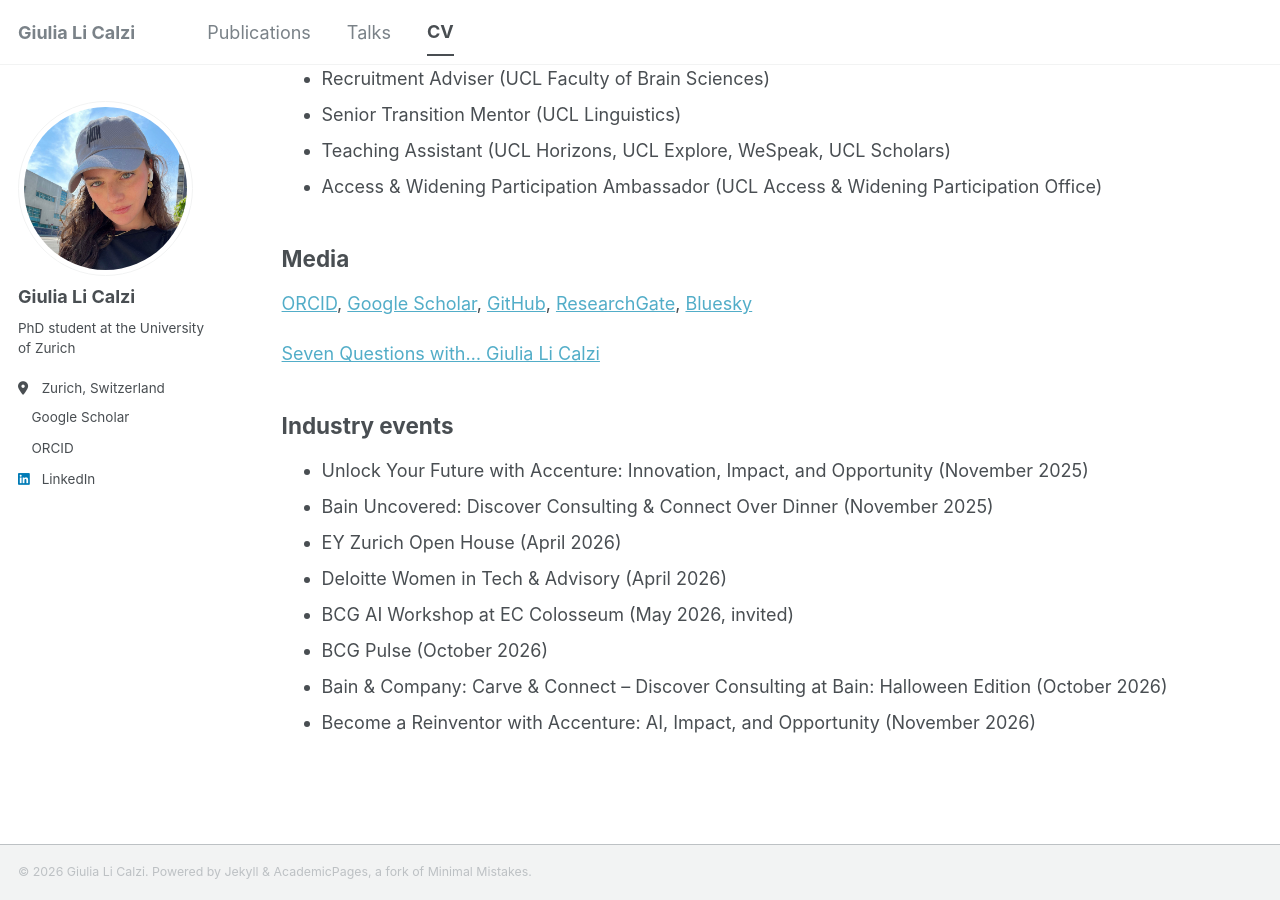
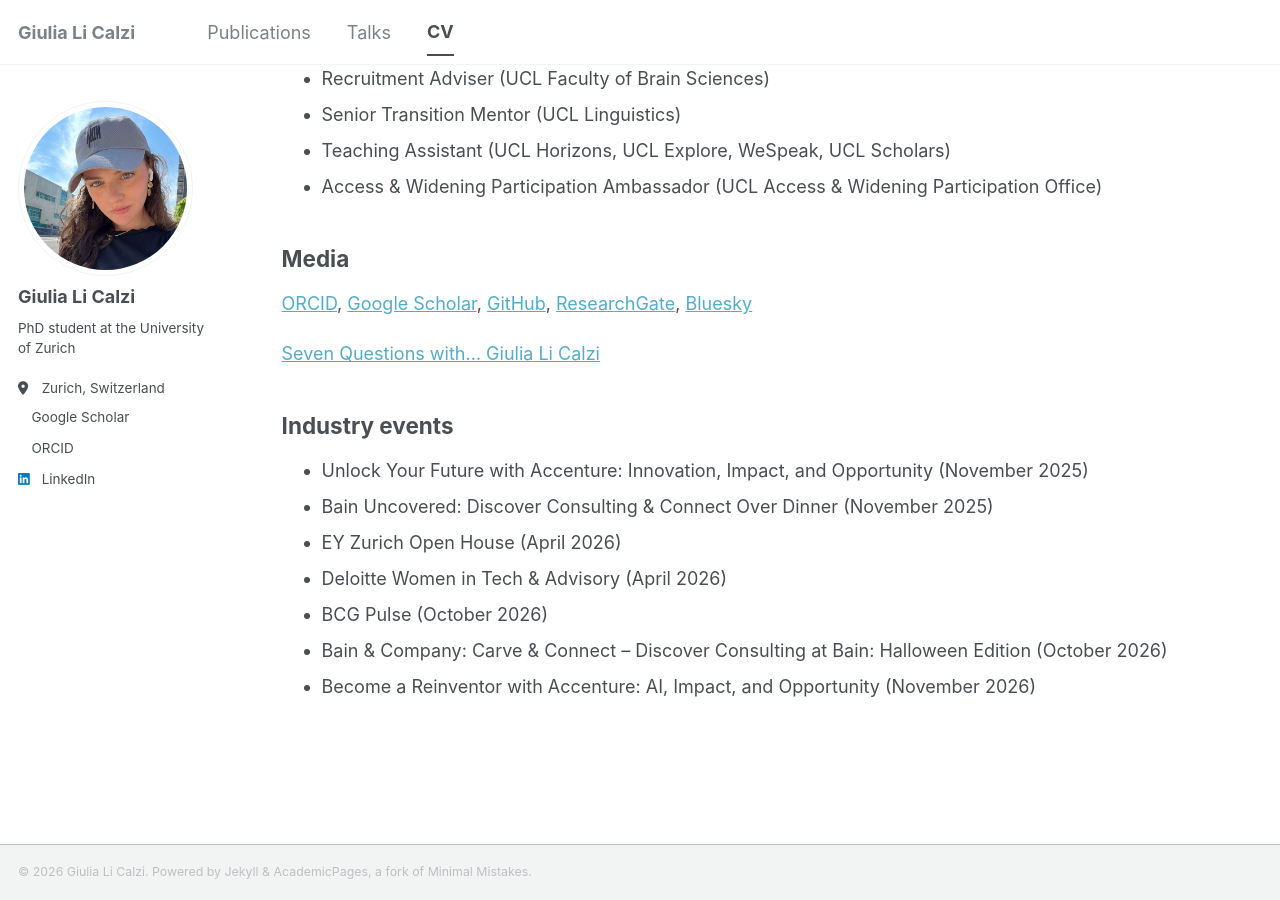
Before and after one commit to glicalzi/glicalzi.github.io, a Jekyll site: the page built from _pages/cv.md, in a window 1280 px wide and 900 px high, scrolled down 2098 px. Built offline with Jekyll 4.4.1, drawn with Linux system fonts in a browser that asks for light colours; a style sheet for code colours, icons or effects is not loaded.

Commit message:
Update cv.md

```diff
--- a/_pages/cv.md
+++ b/_pages/cv.md
@@ -77,7 +77,6 @@ Moul, V., & **Li Calzi, G.** (2022). Anglo-Latin macaronic verse in early modern
 - Bain Uncovered: Discover Consulting &amp; Connect Over Dinner (November 2025)
 - EY Zurich Open House (April 2026)
 - Deloitte Women in Tech &amp; Advisory (April 2026)
-- BCG AI Workshop at EC Colosseum (May 2026, invited)
 - BCG Pulse (October 2026)
 - Bain & Company: Carve & Connect – Discover Consulting at Bain: Halloween Edition (October 2026)
 - Become a Reinventor with Accenture: AI, Impact, and Opportunity (November 2026)
```
